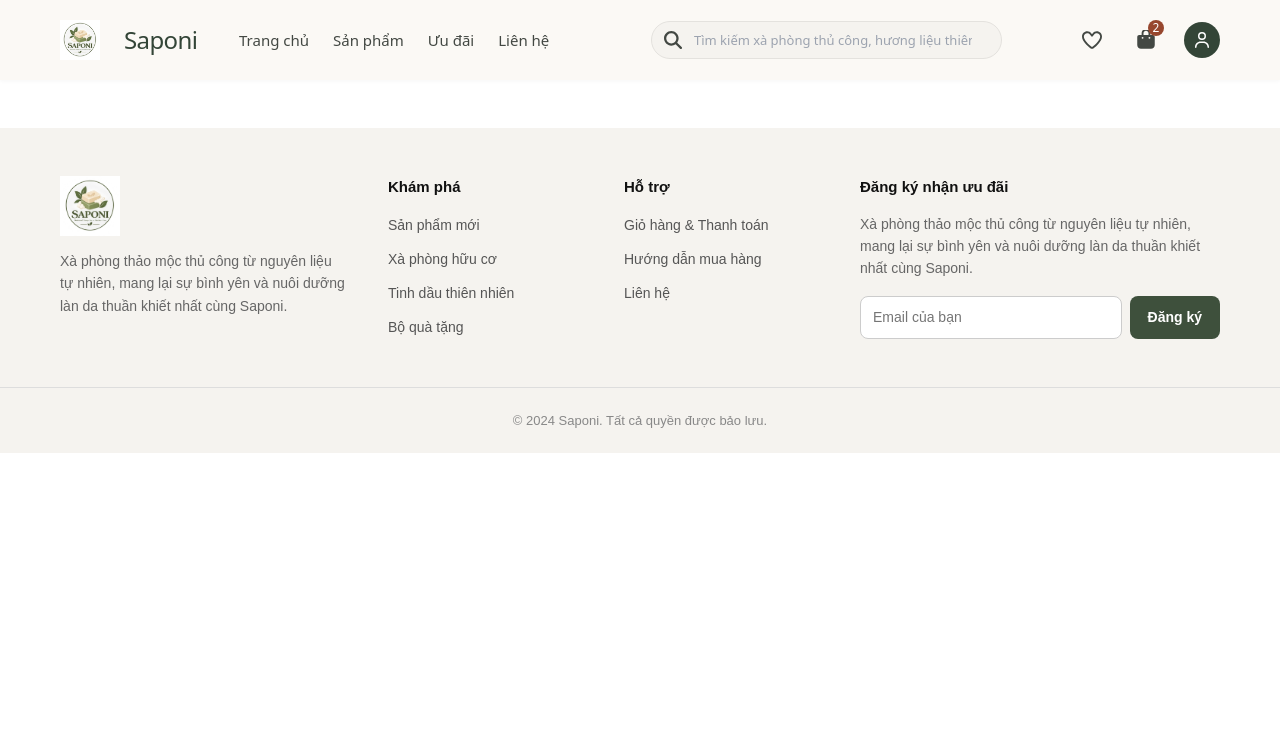
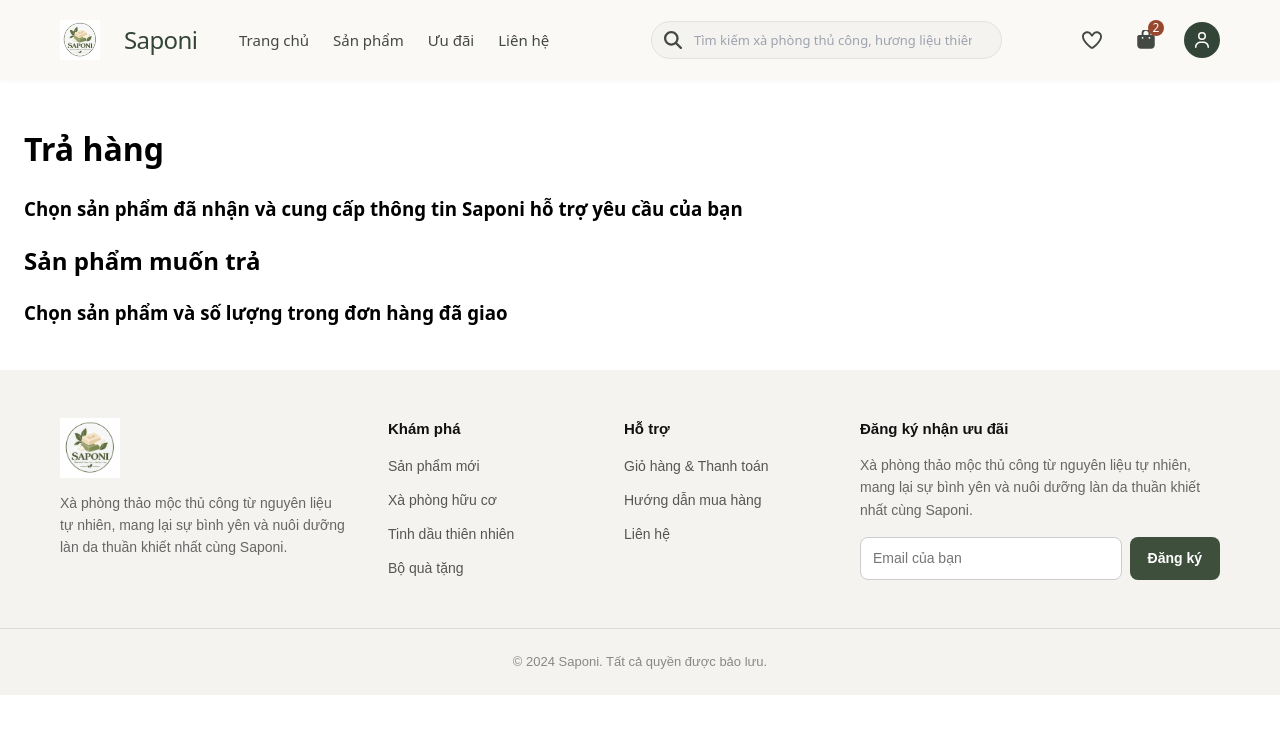
Before and after one commit to 23130087-AnhHan/FrontEnd_BanXaPhong, a React (Vite) app: page /tai-khoan/don-hang/return in a window 1280 px wide. Shown: the top 734 px of the page. Built offline with nearby package versions, Linux system fonts and the light colour scheme.

Commit message:
feat: thêm chức năng trả hàng và thêm tổng thể trang trả hàng

```diff
--- a/src/App.jsx
+++ b/src/App.jsx
@@ -19,6 +19,7 @@ import OfferProducts from './pages/OfferPro/OfferProducts'
 import ProductDetailPage from './pages/ProductDetail/ProductDetailPage'
 import HobbyProduct from './pages/HobbyProduct/HobbyProduct'
 import ContactPage from './pages/Contact/ContactPage'
+import OrderReturn from './pages/OrderReturn/OrderReturn'
 
 export default function App() {
   return (
@@ -41,6 +42,7 @@ export default function App() {
           <Route path="/reset-password" element={<ResetPasswordPage />} />
           <Route path="/tai-khoan" element={<AccountProfilePage />} />
           <Route path="/tai-khoan/don-hang" element={<MyOrdersPage />} />
+          <Route path="/tai-khoan/don-hang/return" element={<OrderReturn />} />
           <Route path="/tai-khoan/doi-mat-khau" element={<ChangePasswordPage />} />
           <Route path="/tai-khoan/dia-chi" element={<AddressBookPage />} />
           <Route path="/tai-khoan/dia-chi/them-moi" element={<AddAddressPage />} />
--- a/src/pages/MyOrders/components/OrderCard.jsx
+++ b/src/pages/MyOrders/components/OrderCard.jsx
@@ -2,6 +2,7 @@ import { faClock } from '@fortawesome/free-regular-svg-icons/faClock'
 import { faTruck } from '@fortawesome/free-solid-svg-icons/faTruck'
 import { faCircleCheck } from '@fortawesome/free-regular-svg-icons/faCircleCheck'
 import { faCircleXmark } from '@fortawesome/free-regular-svg-icons/faCircleXmark'
+import { useNavigate } from 'react-router-dom'
 import Icon from '../../../components/Icon'
 import './OrderCard.css'
 
@@ -15,6 +16,7 @@ const statuses = {
 }
 
 export default function OrderCard({ order }) {
+  const navigate = useNavigate()
   const status = statuses[order.status]
 
   return (
@@ -61,6 +63,14 @@ export default function OrderCard({ order }) {
             {order.action && (
               <button type="button" className="order-action-primary">{order.action}</button>
             )}
+
+            {order.status === "delivered" && (
+              <button
+                type="button" className="order-action-primary"
+                onClick={() => navigate('/tai-khoan/don-hang/return', { state: { order } })}>
+                Trả hàng
+              </button>
+            )}
           </div>
         </div>
       </div>
--- /dev/null
+++ b/src/pages/OrderReturn/OrderReturn.tsx
@@ -0,0 +1,13 @@
+import ReturnProducts from './components/ReturnProducts'
+export default function OrderReturn() {
+    return (
+        <div>
+            <div>
+                <h1>Trả hàng</h1>
+                <h3>Chọn sản phẩm đã nhận và cung cấp thông tin Saponi hỗ trợ yêu cầu của bạn</h3>
+            </div>
+            <ReturnProducts />
+        </div>
+
+    )
+}
--- /dev/null
+++ b/src/pages/OrderReturn/components/ReturnProducts.tsx
@@ -0,0 +1,8 @@
+export default function ReturnProducts() {
+    return (
+        <div>
+            <h2>Sản phẩm muốn trả</h2>
+            <h3>Chọn sản phẩm và số lượng trong đơn hàng đã giao</h3>
+        </div>
+    )
+}
```
